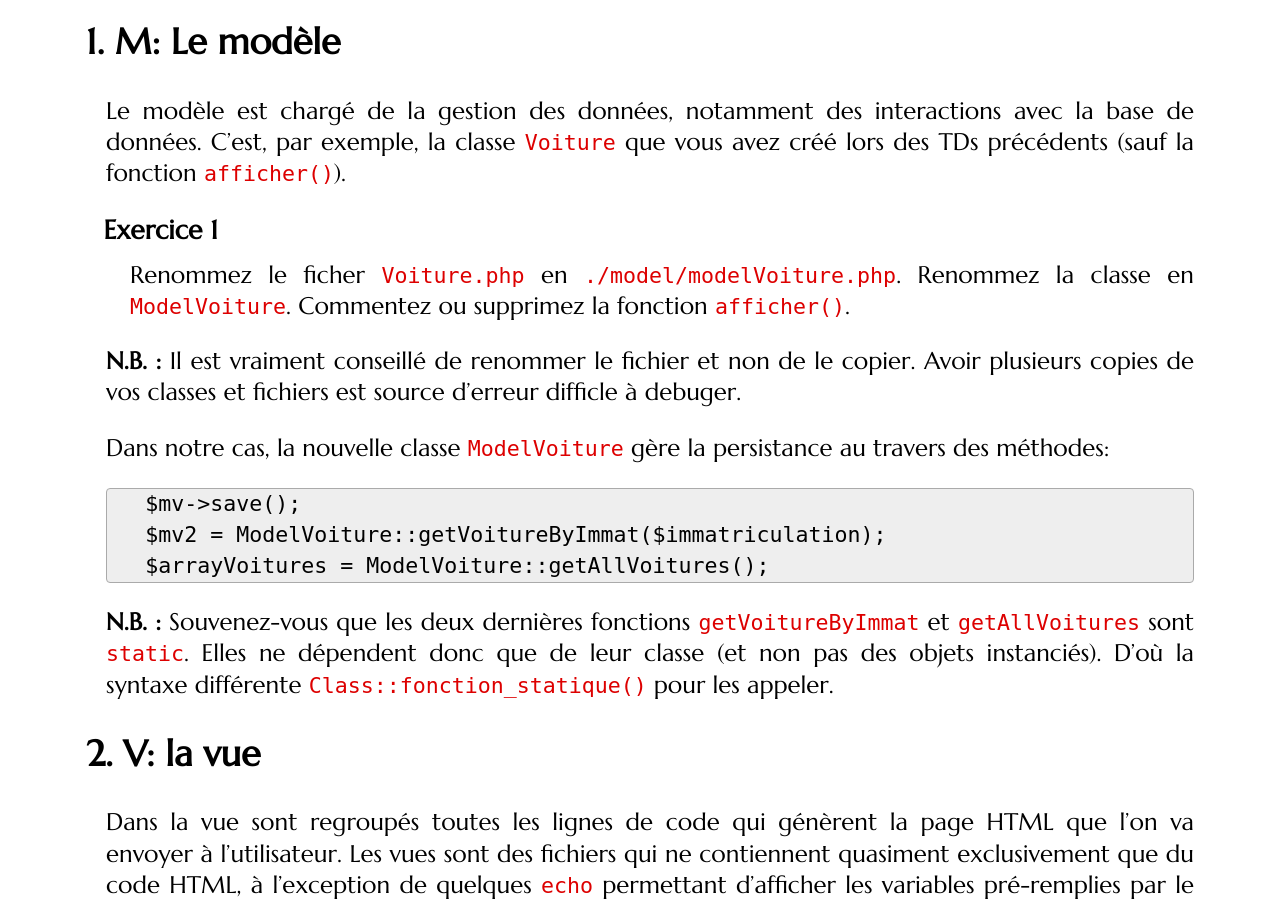
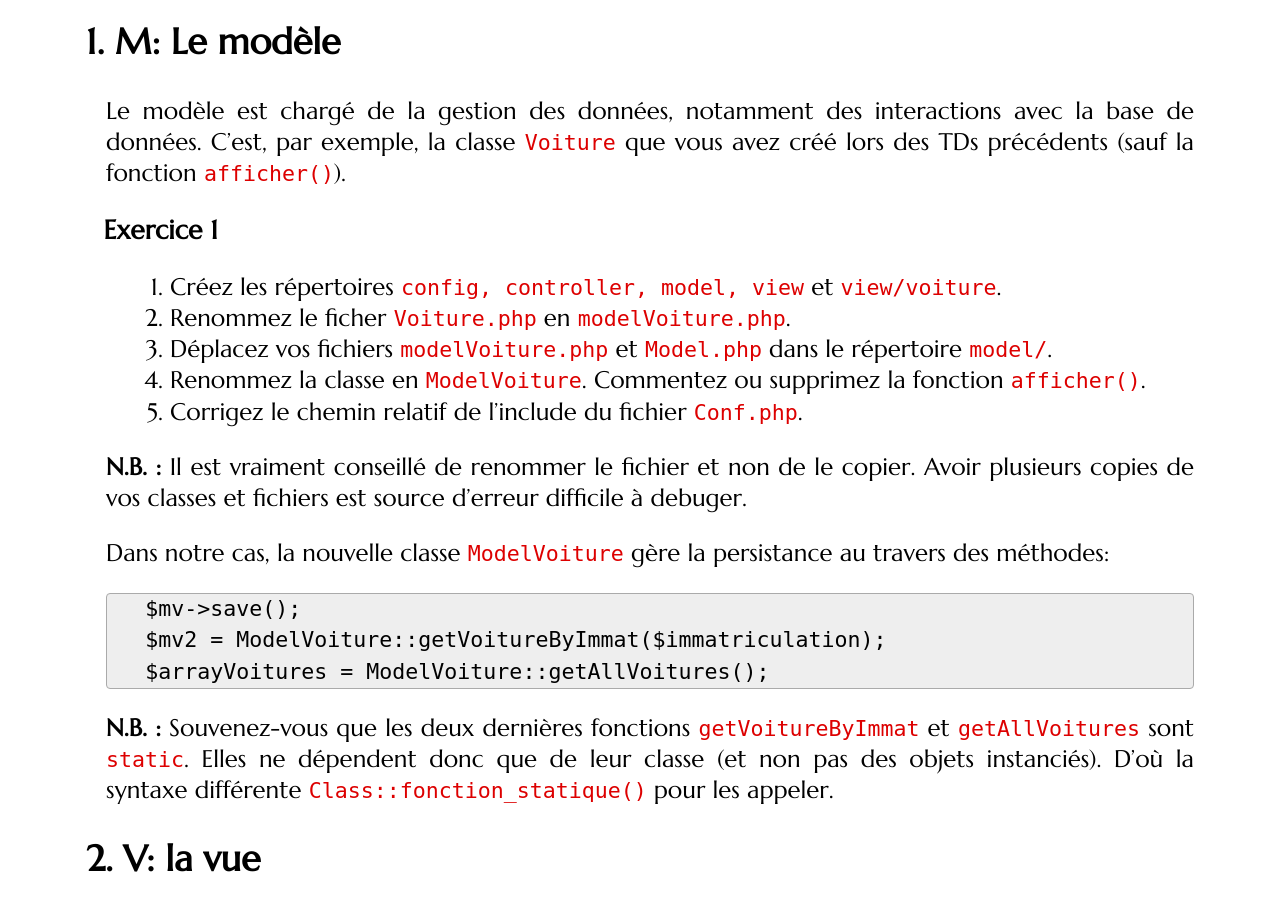
Before and after one commit to romainlebreton/R3.01-DeveloppementWeb, a Jekyll site: the page built from tutorials/tutorial4.md, in a window 1280 px wide and 900 px high, scrolled down 2052 px. Built offline with Jekyll 4.4.1, drawn with Linux system fonts in a browser that asks for light colours; some web fonts are replaced.

Commit message:
Update tutorial4.md
Modif exercice 1

```diff
--- a/tutorials/tutorial4.md
+++ b/tutorials/tutorial4.md
@@ -75,11 +75,14 @@ la base de données. C'est, par exemple, la classe `Voiture` que vous avez cré
 lors des TDs précédents (sauf la fonction `afficher()`).
 
 <div class="exercise">
-Renommez le ficher `Voiture.php` en `./model/modelVoiture.php`. Renommez la
-classe en `ModelVoiture`. Commentez ou supprimez la fonction `afficher()`.
+1. Créez les répertoires `config, controller, model, view` et `view/voiture`.
+1. Renommez le ficher `Voiture.php` en `modelVoiture.php`.
+1. Déplacez vos fichiers `modelVoiture.php` et `Model.php` dans le répertoire `model/`.
+1. Renommez la classe en `ModelVoiture`. Commentez ou supprimez la fonction `afficher()`.
+1. Corrigez le chemin relatif de l'include du fichier `Conf.php`.
 </div>
 
-**N.B. :** Il est vraiment conseillé de renommer le fichier et non de le copier. Avoir plusieurs copies de vos classes et fichiers est source d'erreur difficle à debuger.
+**N.B. :** Il est vraiment conseillé de renommer le fichier et non de le copier. Avoir plusieurs copies de vos classes et fichiers est source d'erreur difficile à debuger.
 
 Dans notre cas, la nouvelle classe `ModelVoiture` gère la persistance au travers
 des méthodes:
```
